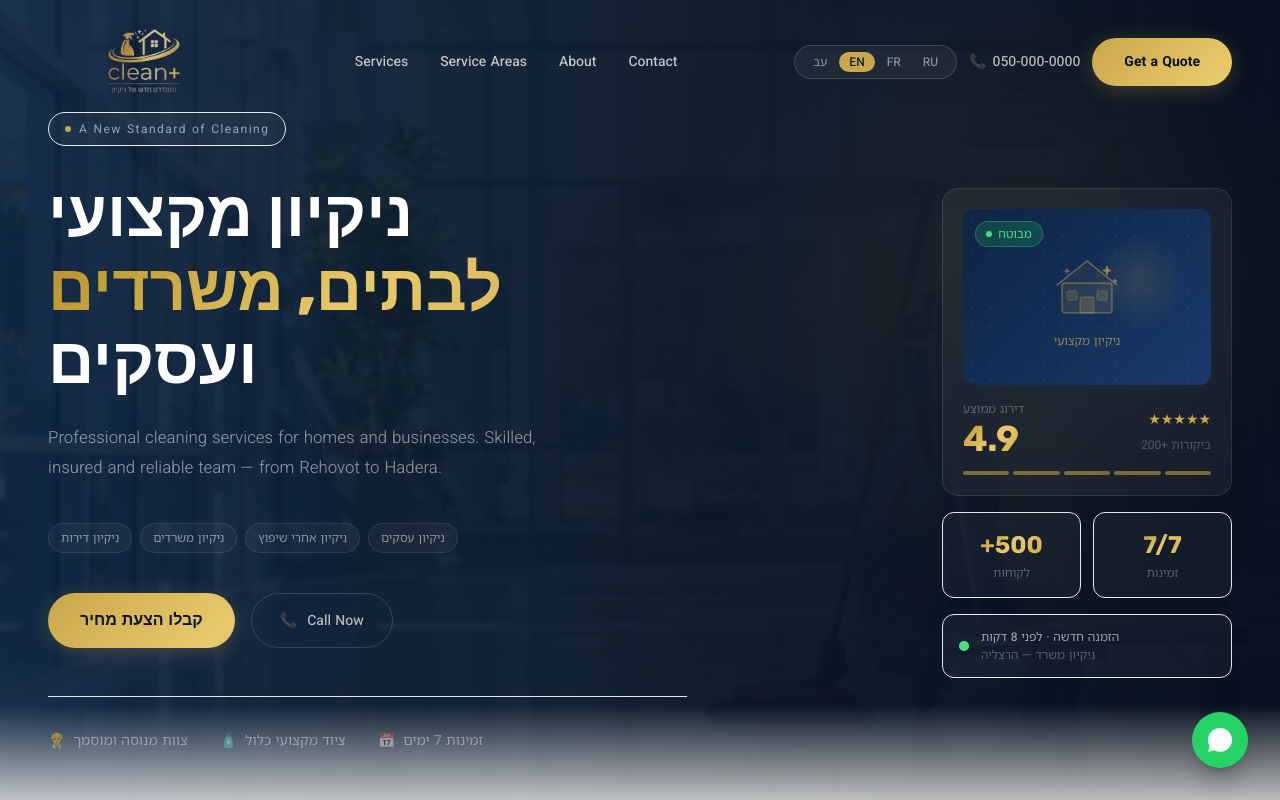
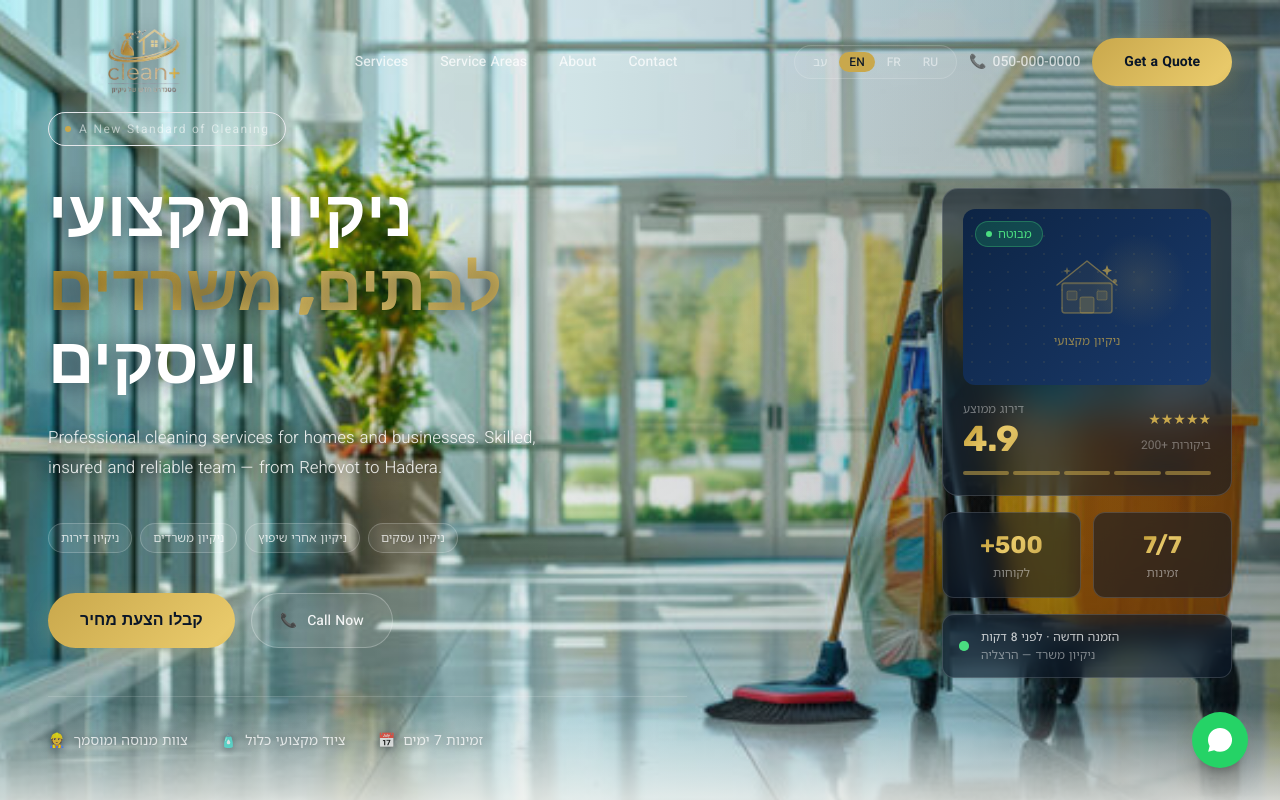
Before and after one commit to cleanplusisrael-arch/cleanplus-website, a Next.js app in the folder cleanplus/: page /en in a window 1280 px wide. Shown: the top 800 px of the page. Built offline with nearby package versions, Linux system fonts and the light colour scheme.

Commit message:
Add files via upload

```diff
--- a/cleanplus/src/components/Hero.tsx
+++ b/cleanplus/src/components/Hero.tsx
@@ -8,38 +8,30 @@ export default function Hero() {
     <section className="relative min-h-screen flex items-center overflow-hidden"
       style={{ background: 'linear-gradient(135deg, #060f1e 0%, #0a1628 55%, #0d2444 100%)' }}>
 
-      {/* Hero photo */}
+      {/* Hero photo — full opacity, light overlay only */}
       <div className="absolute inset-0">
         <img
           src="/hero.jpg"
           alt=""
           aria-hidden="true"
           className="w-full h-full object-cover object-center"
-          style={{ opacity: 0.42 }}
+          style={{ opacity: 1 }}
           onError={(e) => { (e.target as HTMLImageElement).style.display = 'none'; }}
         />
-        {/* Overlay: dark on text side (right in RTL), slightly lighter on card side (left in RTL) */}
+        {/* Soft gradient overlay — keeps text legible on the right side, photo clear on the left */}
         <div className="absolute inset-0"
-          style={{ background: 'linear-gradient(to left, rgba(6,15,30,0.96) 0%, rgba(10,22,40,0.90) 45%, rgba(13,36,68,0.78) 100%)' }} />
+          style={{ background: 'linear-gradient(to left, rgba(6,15,30,0.35) 0%, rgba(10,22,40,0.10) 55%, transparent 100%)' }} />
       </div>
 
-      {/* Atmospheric layers */}
+      {/* Atmospheric layers — corner glow + bottom fade only (dot grid removed for cleaner photo) */}
       <div className="absolute inset-0 pointer-events-none">
         <div className="absolute -top-20 -end-20 w-[700px] h-[700px] rounded-full"
           style={{ background: 'radial-gradient(circle, rgba(201,168,76,0.08) 0%, transparent 65%)' }} />
-        <div className="absolute inset-0 opacity-[0.03]"
-          style={{ backgroundImage: 'radial-gradient(circle, rgba(201,168,76,0.9) 1px, transparent 1px)', backgroundSize: '44px 44px' }} />
         <div className="absolute bottom-0 inset-x-0 h-32"
           style={{ background: 'linear-gradient(to top, #faf8f3, transparent)' }} />
       </div>
 
       <div className="relative z-10 w-full max-w-7xl mx-auto px-6 lg:px-12 pt-28 pb-20">
-        {/*
-          Flex row layout — in RTL flex, items flow right→left:
-          • Text (first child in DOM) → placed at the RIGHT edge (reading start in RTL) ✓
-          • Card (second child in DOM) → placed at the LEFT edge (reading end in RTL) ✓
-          This is more reliable than absolute positioning for RTL.
-        */}
         <div className="flex flex-col lg:flex-row items-start justify-between gap-10">
 
           {/* ── Text content — first child → rightmost in RTL ── */}
@@ -56,13 +48,14 @@ export default function Hero() {
               </div>
             </div>
 
-            {/* Headline — block spans give each line its own RTL bidi context */}
+            {/* Headline — with text-shadow for legibility on photo */}
             <h1 className="fade-up-1 text-white mb-6"
               style={{
                 fontSize: 'clamp(2.4rem, 5vw, 4.2rem)',
                 lineHeight: 1.15,
                 fontWeight: 800,
-                fontFamily: "'Rubik', 'Heebo', sans-serif"
+                fontFamily: "'Rubik', 'Heebo', sans-serif",
+                textShadow: '0 2px 24px rgba(6,15,30,0.7)'
               }}>
               <span className="block">ניקיון מקצועי</span>
               <span className="block gold-text">לבתים, משרדים</span>
@@ -71,7 +64,13 @@ export default function Hero() {
 
             {/* Subtitle */}
             <p className="fade-up-2 mb-10 max-w-lg"
-              style={{ color: 'rgba(255,255,255,0.5)', fontSize: '1.05rem', lineHeight: 1.8, fontWeight: 300 }}>
+              style={{
+                color: 'rgba(255,255,255,0.85)',
+                fontSize: '1.05rem',
+                lineHeight: 1.8,
+                fontWeight: 300,
+                textShadow: '0 1px 12px rgba(6,15,30,0.6)'
+              }}>
               {t('subtitle')}
             </p>
 
@@ -79,8 +78,8 @@ export default function Hero() {
             <div className="fade-up-2 flex flex-wrap gap-2 mb-10">
               {['ניקיון דירות', 'ניקיון משרדים', 'ניקיון אחרי שיפוץ', 'ניקיון עסקים'].map(s => (
                 <span key={s}
-                  className="text-xs border border-white/10 text-white/50 px-3 py-1.5 rounded-full"
-                  style={{ background: 'rgba(255,255,255,0.04)' }}>
+                  className="text-xs border border-white/20 text-white/75 px-3 py-1.5 rounded-full"
+                  style={{ background: 'rgba(255,255,255,0.08)', backdropFilter: 'blur(8px)' }}>
                   {s}
                 </span>
               ))}
@@ -92,20 +91,21 @@ export default function Hero() {
                 קבלו הצעת מחיר
               </a>
               <a href="tel:+972500000000"
-                className="flex items-center gap-2.5 text-white/70 hover:text-white border border-white/15 hover:border-[#c9a84c]/40 px-7 py-3.5 rounded-full text-sm font-medium transition-all duration-300">
+                className="flex items-center gap-2.5 text-white/90 hover:text-white border border-white/25 hover:border-[#c9a84c]/50 px-7 py-3.5 rounded-full text-sm font-medium transition-all duration-300"
+                style={{ background: 'rgba(255,255,255,0.08)', backdropFilter: 'blur(8px)' }}>
                 📞 <span className="phone-ltr">{t('cta_secondary')}</span>
               </a>
             </div>
 
             {/* Trust row */}
-            <div className="fade-up-4 flex flex-wrap gap-x-8 gap-y-3 pt-8 border-t border-white/8">
+            <div className="fade-up-4 flex flex-wrap gap-x-8 gap-y-3 pt-8 border-t border-white/15">
               {[
                 { icon: '👷', text: 'צוות מנוסה ומוסמך' },
                 { icon: '🧴', text: 'ציוד מקצועי כלול' },
                 { icon: '📅', text: 'זמינות 7 ימים' },
               ].map(({ icon, text }) => (
                 <div key={text} className="flex items-center gap-2"
-                  style={{ color: 'rgba(255,255,255,0.4)', fontSize: '0.875rem' }}>
+                  style={{ color: 'rgba(255,255,255,0.75)', fontSize: '0.875rem', textShadow: '0 1px 8px rgba(6,15,30,0.5)' }}>
                   <span>{icon}</span>{text}
                 </div>
               ))}
@@ -116,8 +116,8 @@ export default function Hero() {
           <div className="hidden lg:flex flex-col gap-4 w-[290px] shrink-0 self-center">
 
             {/* Main card */}
-            <div className="rounded-2xl overflow-hidden border border-white/10"
-              style={{ background: 'rgba(255,255,255,0.05)', backdropFilter: 'blur(20px)' }}>
+            <div className="rounded-2xl overflow-hidden border border-white/15"
+              style={{ background: 'rgba(10,22,40,0.55)', backdropFilter: 'blur(20px)' }}>
 
               {/* Visual top */}
               <div className="p-5 pb-4">
@@ -151,12 +151,12 @@ export default function Hero() {
               <div className="px-5 pb-5">
                 <div className="flex items-center justify-between mb-3">
                   <div>
-                    <div className="text-white/30 text-xs mb-0.5">דירוג ממוצע</div>
+                    <div className="text-white/40 text-xs mb-0.5">דירוג ממוצע</div>
                     <div className="text-4xl font-bold gold-text" style={{ fontFamily: "'Rubik', sans-serif" }}>4.9</div>
                   </div>
                   <div className="text-end">
                     <div className="text-[#c9a84c] text-sm phone-ltr">★★★★★</div>
-                    <div className="text-white/25 text-xs mt-1">200+ ביקורות</div>
+                    <div className="text-white/35 text-xs mt-1">200+ ביקורות</div>
                   </div>
                 </div>
                 <div className="flex gap-1">
@@ -170,25 +170,25 @@ export default function Hero() {
             {/* Mini stats */}
             <div className="flex gap-3">
               {[{ val: '+500', label: 'לקוחות' }, { val: '7/7', label: 'זמינות' }].map(({ val, label }) => (
-                <div key={label} className="flex-1 rounded-xl p-4 text-center border border-white/8"
-                  style={{ background: 'rgba(255,255,255,0.04)' }}>
+                <div key={label} className="flex-1 rounded-xl p-4 text-center border border-white/15"
+                  style={{ background: 'rgba(10,22,40,0.55)', backdropFilter: 'blur(12px)' }}>
                   <div className="text-2xl font-bold gold-text mb-1 phone-ltr"
                     style={{ fontFamily: "'Rubik', sans-serif" }}>{val}</div>
-                  <div className="text-white/30 text-xs">{label}</div>
+                  <div className="text-white/45 text-xs">{label}</div>
                 </div>
               ))}
             </div>
 
             {/* Live notification */}
-            <div className="rounded-xl px-4 py-3.5 flex items-center gap-3 border border-white/8"
-              style={{ background: 'rgba(255,255,255,0.04)' }}>
+            <div className="rounded-xl px-4 py-3.5 flex items-center gap-3 border border-white/15"
+              style={{ background: 'rgba(10,22,40,0.55)', backdropFilter: 'blur(12px)' }}>
               <div className="relative shrink-0">
                 <div className="w-2.5 h-2.5 rounded-full bg-green-400" />
                 <div className="absolute inset-0 rounded-full bg-green-400 animate-ping opacity-50" />
               </div>
               <div>
-                <div className="text-xs font-medium" style={{ color: 'rgba(255,255,255,0.6)' }}>הזמנה חדשה · לפני 8 דקות</div>
-                <div className="text-xs mt-0.5" style={{ color: 'rgba(255,255,255,0.3)' }}>ניקיון משרד — הרצליה</div>
+                <div className="text-xs font-medium" style={{ color: 'rgba(255,255,255,0.75)' }}>הזמנה חדשה · לפני 8 דקות</div>
+                <div className="text-xs mt-0.5" style={{ color: 'rgba(255,255,255,0.45)' }}>ניקיון משרד — הרצליה</div>
               </div>
             </div>
           </div>
```
